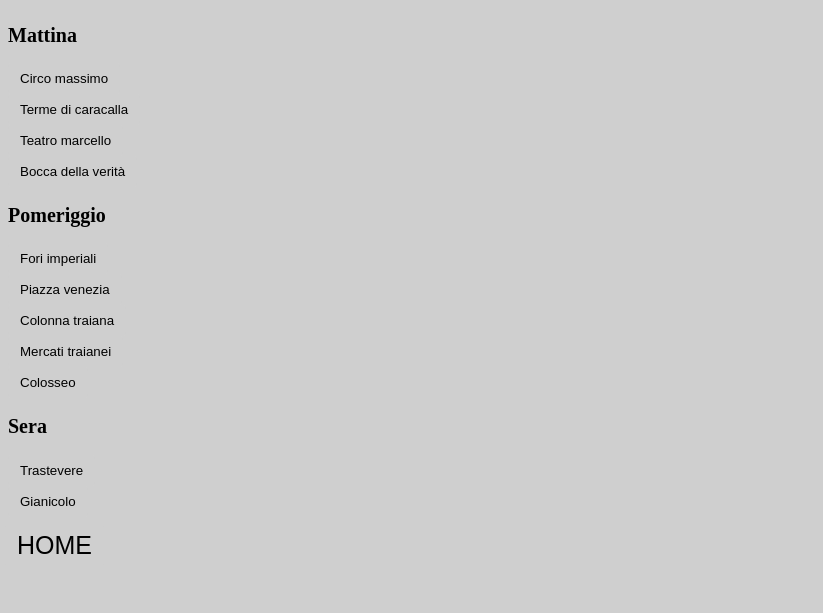
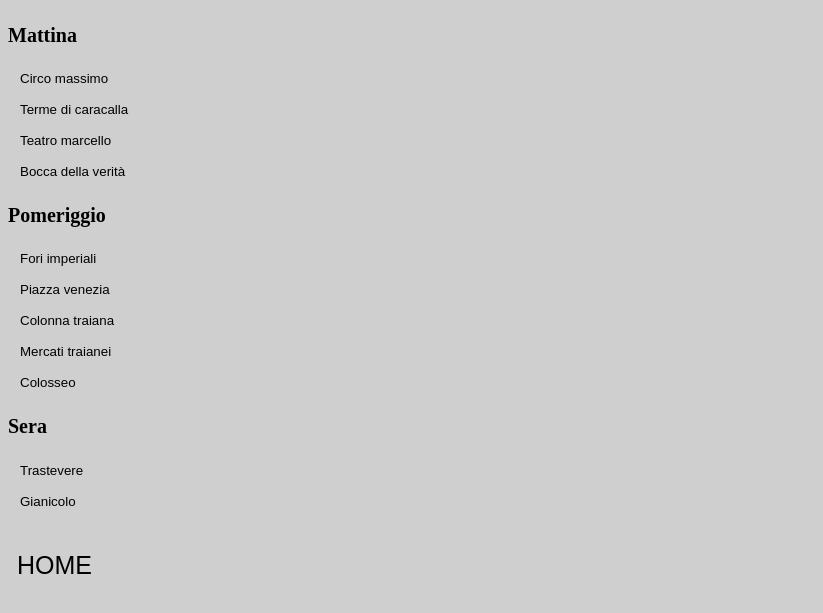
Before and after one commit to gitaroma262728/gitaroma26, a plain HTML site: page index.html in a window 1280 px wide. Both pictures are taken after a click on the button "Mercoledi". Shown: the part 77-690 px from the top of the page, without its empty margins (0-823 px from the left). Drawn offline with Linux system fonts and the light colour scheme.

Commit message:
Update index.html

```diff
--- a/index.html
+++ b/index.html
@@ -357,7 +357,7 @@ p1 {
 
 #casa {
    position:fixed;
-   top: 600px;
+   top: 620px;
    left: 5px;
    Font-size:25px;
 }
```
